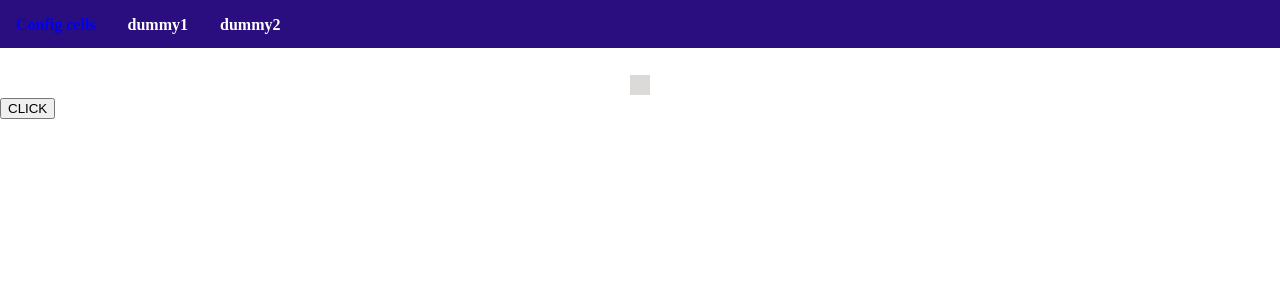
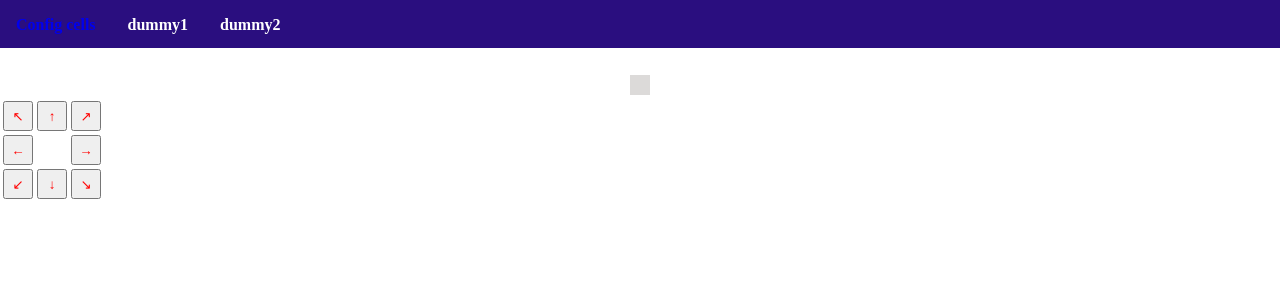
Before and after one commit to jesse-van-mourik/PythonPlayground, a Flask app: template petproject/templates/board.html in a window 1280 px wide. Shown: the top 308 px of the page. Run offline with Flask 2, Linux system fonts and the light colour scheme; the template is opened without the code that fills it: most values are stand-ins (such as "Sample title", 1, 10 or a date in 2020).

Commit message:
Created 'step left' function. Added directional buttons to board page.

```diff
--- a/petproject/static/board.css
+++ b/petproject/static/board.css
@@ -31,3 +31,9 @@
 .input-hidden{
     display: none;
 }
+
+button.directional-button{
+    color: red;
+    height: 30px;
+    width: 30px;
+}
--- a/petproject/templates/board.html
+++ b/petproject/templates/board.html
@@ -34,6 +34,43 @@
     {% endfor %}
 </table>
 
-<button type="submit" formmethod="post" formaction="{{ url_for('movement.right_until_stopped') }}">CLICK</button>
+    <table>
+        <tr>
+            <td>
+                <button class="directional-button" type="submit" formmethod="post" formaction="{{ url_for('movement.right_until_stopped') }}">&#8598</button>
+            </td>
+            <td>
+                <button class="directional-button" type="submit" formmethod="post" formaction="{{ url_for('movement.right_until_stopped') }}">&#8593</button>
+            </td>
+            <td>
+                <button class="directional-button" type="submit" formmethod="post" formaction="{{ url_for('movement.right_until_stopped') }}">&#8599</button>
+            </td>
+        </tr>
+        <tr>
+            <td>
+                <button class="directional-button" type="submit" formmethod="post" formaction="{{ url_for('movement.right_until_stopped') }}">&#8592</button>
+            </td>
+            <td>
+
+            </td>
+            <td>
+                <button class="directional-button" type="submit" formmethod="post" formaction="{{ url_for('movement.right_until_stopped') }}">&#8594</button>
+            </td>
+        </tr>
+        <tr>
+            <td>
+                <button class="directional-button" type="submit" formmethod="post" formaction="{{ url_for('movement.right_until_stopped') }}">&#8601</button>
+            </td>
+            <td>
+                <button class="directional-button" type="submit" formmethod="post" formaction="{{ url_for('movement.right_until_stopped') }}">&#8595</button>
+            </td>
+            <td>
+                <button class="directional-button" type="submit" formmethod="post" formaction="{{ url_for('movement.right_until_stopped') }}">&#8600</button>
+            </td>
+        </tr>
+    </table>
+
+
+
 </form>
 {% endblock %}
```
Also changed, not shown: petproject/movement.py (+10 -0 lines).
